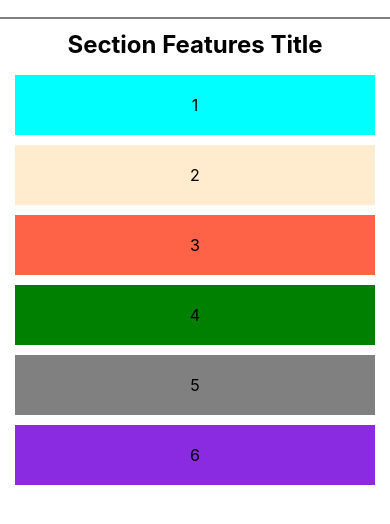
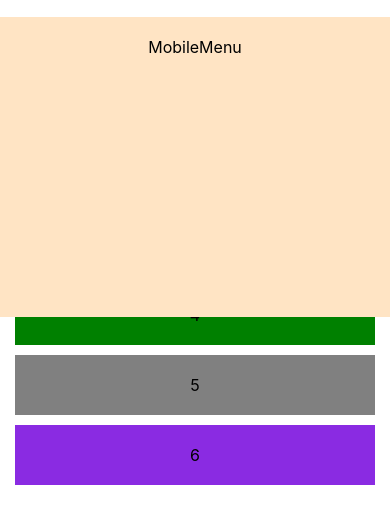
Before and after one commit to VlasiukOleg/responsive-design, a plain HTML site: page index.html in a window 390 px wide. Both pictures are taken after a click on the button 354 px from the left and 40 px from the top of the page. Shown: the part 64-588 px from the top of the page. Drawn offline with nearby package versions, Linux system fonts and the light colour scheme.

Commit message:
add mobile-menu

```diff
--- a/css/styles.css
+++ b/css/styles.css
@@ -58,6 +58,7 @@ ul {
 /* Page-Header */
 
 .page-header {
+  position: relative;
   border-bottom: 2px solid gray;
   padding: 10px 0;
 }
@@ -179,3 +180,24 @@ nav {
     display: none;
   }
 }
+
+/* Mobile-menu */
+
+.mobile-menu {
+  opacity: 0;
+  position: absolute;
+  top: 100%;
+  left: 0;
+  width: 100%;
+  height: 300px;
+  padding: 20px;
+
+  text-align: center;
+
+  background-color: bisque;
+  transition: opacity 250ms ease-in-out;
+}
+
+.mobile-menu.is-open {
+  opacity: 1;
+}
--- a/index.html
+++ b/index.html
@@ -21,6 +21,7 @@
               <use href="./img/icons.svg#icon-cross" class="icon-cross"></use>
             </svg>
           </button>
+          <div class="mobile-menu">MobileMenu</div>
         </nav>
       </div>
     </header>
--- a/js/menu.js
+++ b/js/menu.js
@@ -1,9 +1,10 @@
 const menuBtnRef = document.querySelector(".menu-button");
+const mobileMenuRef = document.querySelector(".mobile-menu");
 
 menuBtnRef.addEventListener("click", () => {
   const expanded = menuBtnRef.getAttribute("aria-expanded") === "true" || false;
-  console.log(expanded);
   menuBtnRef.classList.toggle("is-open");
+  mobileMenuRef.classList.toggle("is-open");
 
   menuBtnRef.setAttribute("aria-expanded", !expanded);
 });
```
